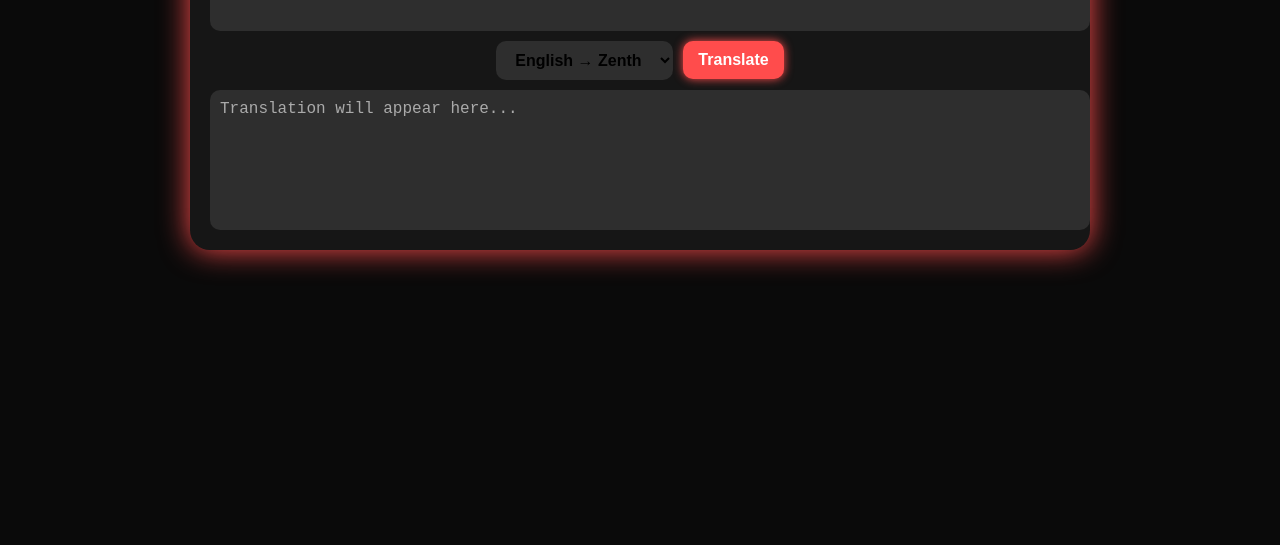
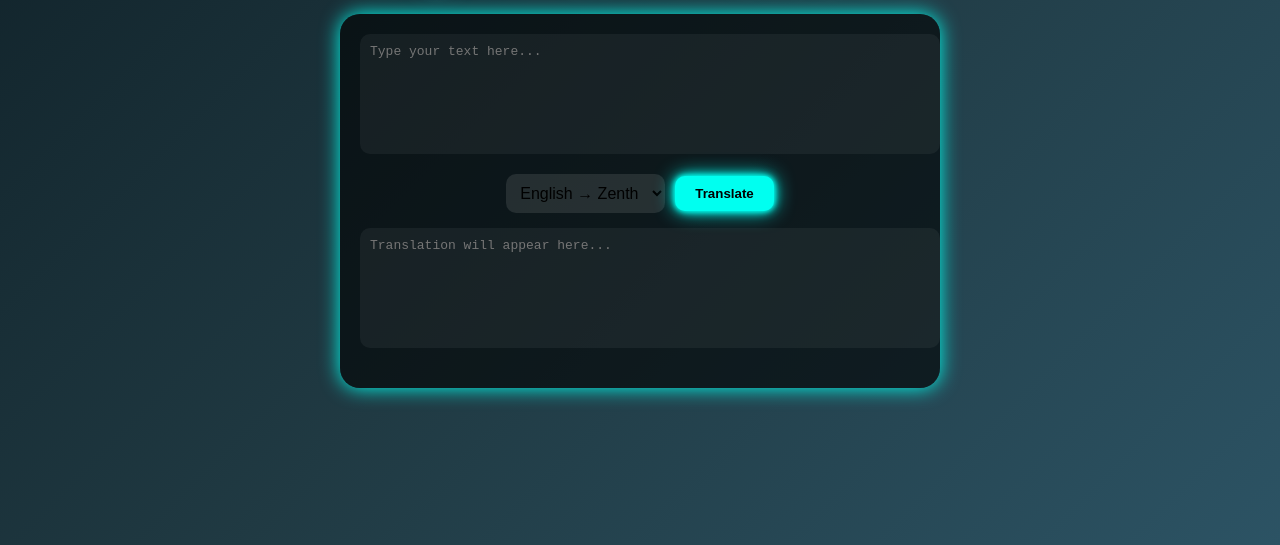
Before and after one commit to Pertandingan/ZenthV0.2, a plain HTML site: page english-to-zenth.html in a window 1280 px wide. Shown: the part 255-800 px from the top of the page. Drawn offline with Linux system fonts and the light colour scheme.

Commit message:
Update style.css

```diff
--- a/style.css
+++ b/style.css
@@ -1,101 +1,83 @@
+/* General body and background */
 body {
   margin: 0;
-    font-family: 'Segoe UI', sans-serif;
-    background: #0a0a0a;
-    color: #e0e0e0;
+  font-family: 'Segoe UI', Tahoma, Geneva, Verdana, sans-serif;
+  background: linear-gradient(135deg, #0f2027, #203a43, #2c5364);
+  color: #fff;
   display: flex;
   justify-content: center;
-    align-items: flex-start;
+  align-items: center;
   min-height: 100vh;
 }
 
+/* Container */
 .container {
+  text-align: center;
   width: 90%;
-    max-width: 900px;
-    margin: 40px auto;
+  max-width: 600px;
 }
 
-h1 {
-    text-align: center;
-    color: #ff4c4c;
-    text-shadow: 0 0 15px #ff4c4c;
+/* Glow title */
+.glow-title {
+  font-size: 2.5em;
+  text-shadow: 0 0 10px #00fff0, 0 0 20px #00fff0, 0 0 30px #00fff0;
+  margin-bottom: 30px;
 }
 
+/* Translator box */
 .translator-box {
-    display: flex;
-    flex-direction: column;
-    gap: 10px;
-    background: rgba(255, 255, 255, 0.05);
+  background: rgba(0, 0, 0, 0.6);
+  border-radius: 20px;
   padding: 20px;
-    border-radius: 20px;
-    box-shadow: 0 0 30px #ff4c4c;
+  box-shadow: 0 0 20px #00fff0;
 }
 
+/* Textareas */
 textarea {
   width: 100%;
-    height: 120px;
-    padding: 10px;
-    font-size: 16px;
+  height: 100px;
+  margin-bottom: 15px;
   border-radius: 10px;
   border: none;
+  padding: 10px;
+  font-size: 1em;
+  background: rgba(255, 255, 255, 0.05);
+  color: #fff;
   resize: none;
-    background: rgba(255, 255, 255, 0.1);
-    color: #fff;
 }
 
-textarea::placeholder {
-    color: #aaa;
+/* Controls */
+.controls {
+  display: flex;
+  justify-content: center;
+  align-items: center;
+  gap: 10px;
+  margin-bottom: 15px;
 }
 
-.controls {
-    display: flex;
-    gap: 10px;
-    justify-content: center;
-    align-items: center;
+/* Select dropdown */
+select {
+  padding: 10px;
+  border-radius: 10px;
+  border: none;
+  font-size: 1em;
+  background: rgba(255,255,255,0.1);
+  color: #000; /* Make text black for readability */
 }
 
-select, button {
-    padding: 10px 15px;
-    font-size: 16px;
+/* Button glow effect */
+.btn-glow {
+  padding: 10px 20px;
+  border: none;
   border-radius: 10px;
-    border: none;
+  background: #00fff0;
+  color: #000;
+  font-weight: bold;
   cursor: pointer;
+  box-shadow: 0 0 5px #00fff0, 0 0 10px #00fff0, 0 0 20px #00fff0;
+  transition: 0.3s;
 }
 
-select {
-    background: rgba(255, 255, 255, 0.1);
-    color: #000;
-    font-weight: bold;
+.btn-glow:hover {
+  box-shadow: 0 0 10px #00fff0, 0 0 20px #00fff0, 0 0 30px #00fff0;
 }
-
-button {
-    background: #ff4c4c;
-    color: #fff;
-    font-weight: bold;
-    box-shadow: 0 0 10px #ff4c4c;
-    transition: all 0.2s ease;
-}
-
-button:hover {
-    box-shadow: 0 0 20px #ff4c4c;
-    transform: scale(1.05);
-}
-
-.lore-panel {
-    margin-top: 20px;
-    background: rgba(0, 0, 0, 0.4);
-    padding: 20px;
-    border-radius: 20px;
-    box-shadow: 0 0 20px #ff4c4c;
-}
-
-#jumpscare {
-    position: fixed;
-    top: 0;
-    left: 0;
-    width: 100%;
-    height: 100%;
-    object-fit: contain;
-    display: none;
-    z-index: 9999;
-}
```
Lines whose indentation alone changed are shown as unchanged.
